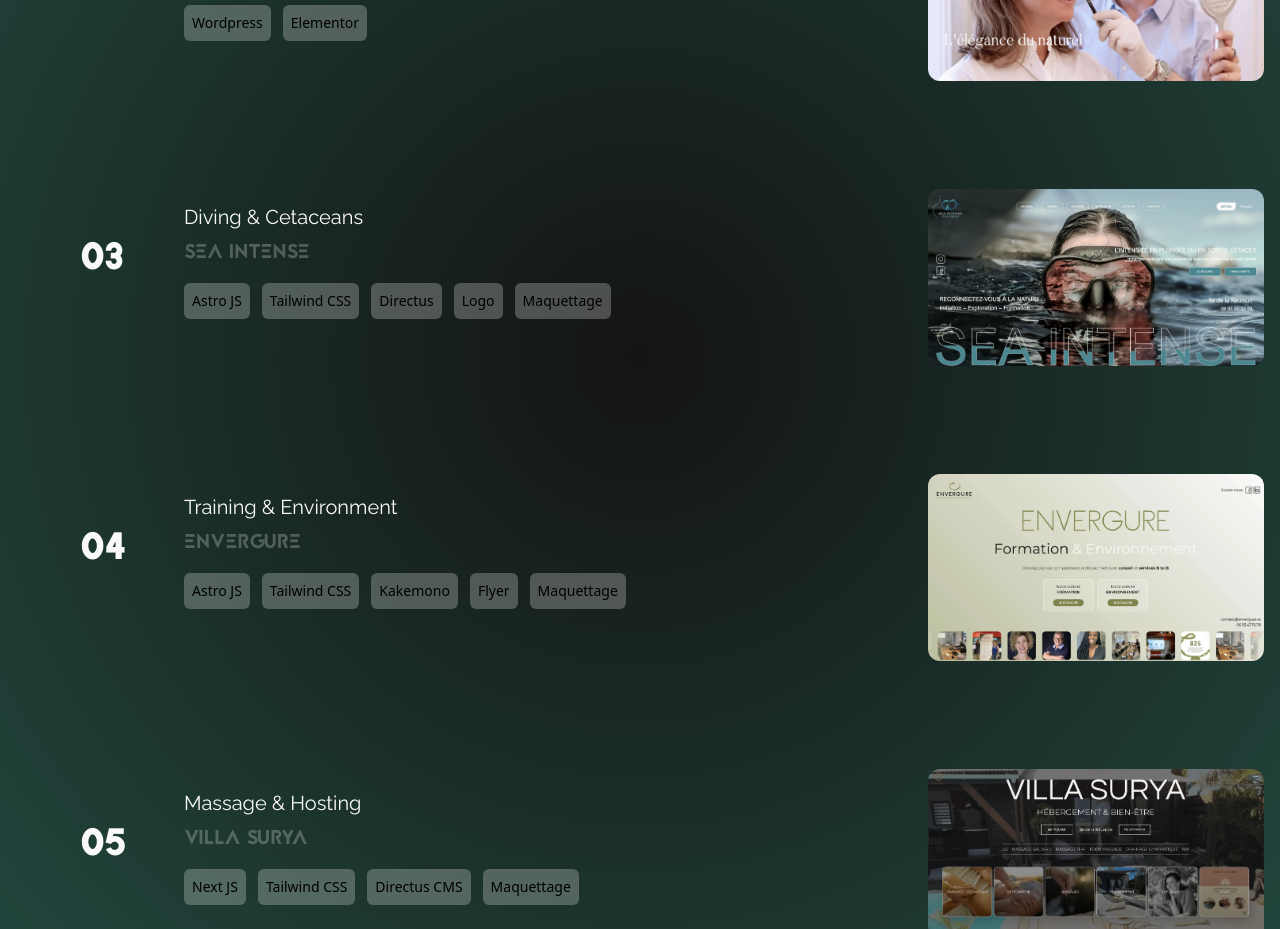
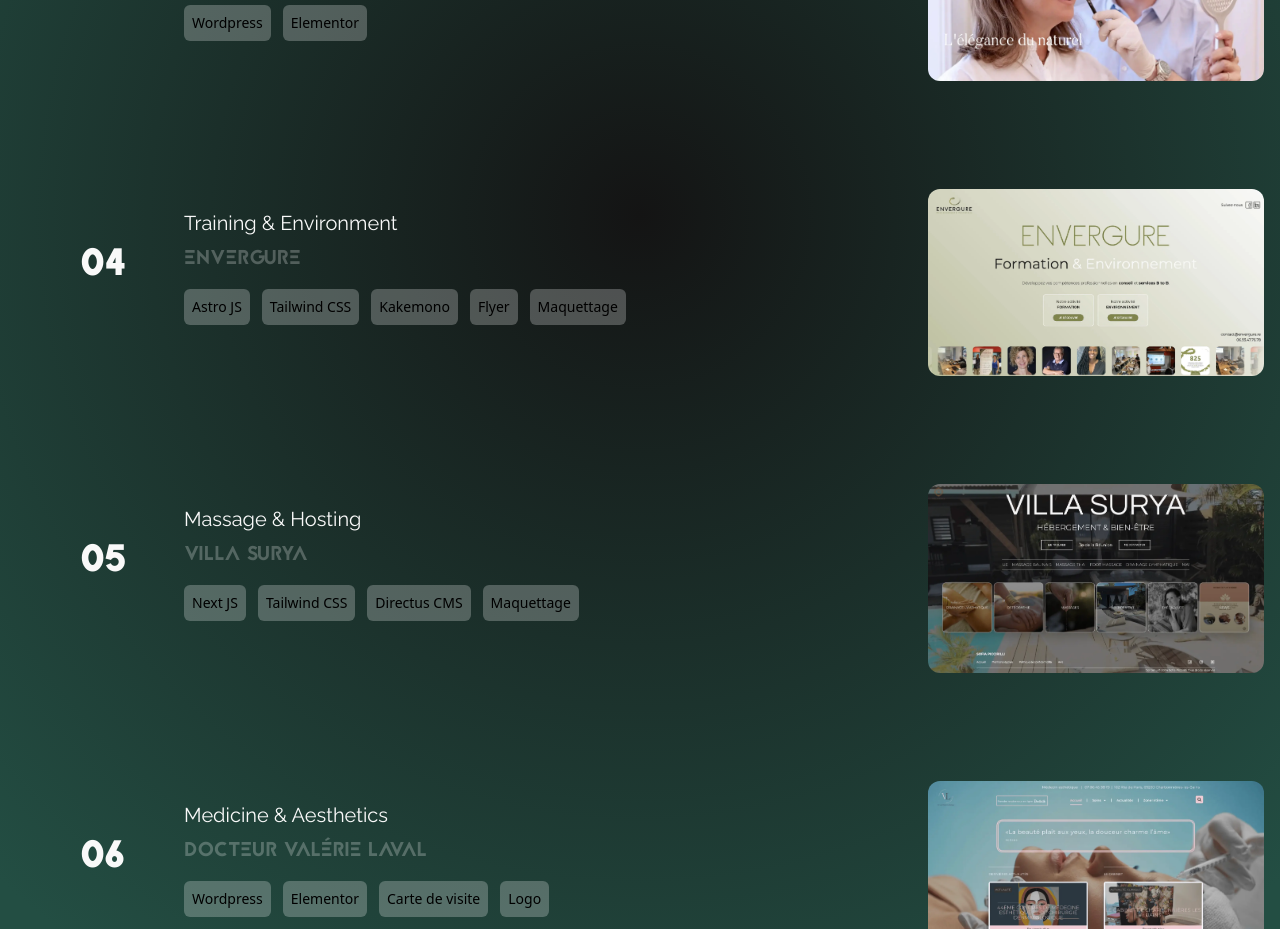
Before and after one commit to webcreatis/WC, a Next.js app: page / in a window 1280 px wide. Shown: the part 4020-4949 px from the top of the page. Built offline with nearby package versions, Linux system fonts and the light colour scheme.

Commit message:
WEBCREATIS > Remove sea intense data

```diff
--- a/app/components/ServicesSection.tsx
+++ b/app/components/ServicesSection.tsx
@@ -6,7 +6,7 @@
 import kakemonoPics from "../assets/images/Envergure-Kakemono.webp";
 import patriciaAuditPics from "../assets/images/patricia-accompagnement-canva-webcreatis.webp";
 import prestaPics from "../assets/images/presta-webcreatis.webp";
-import websitePics from "../assets/images/site-seaintense.webp";
+import websitePics from "../assets/images/run-mystery-reunion.webp";
 import socialNetworkPics from "../assets/images/social-network-webcreatis.webp";
 import ServiceBloc from "../ui/ServiceBloc";
 import TitleSection from "./TitleSection";
--- a/app/components/WorkSection.tsx
+++ b/app/components/WorkSection.tsx
@@ -3,7 +3,6 @@
 import vivierPics from "../assets/images/site-dr-julien-vivier.webp";
 import lavalPics from "../assets/images/site-dr-laval.webp";
 import envergurePics from "../assets/images/site-envergure.webp";
-import seaIntensePics from "../assets/images/site-seaintense.webp";
 import sofiaPics from "../assets/images/site-sofia-piccirilli.webp";
 import CardWork from "../ui/CardWork";
 import TitleSection from "./TitleSection";
@@ -42,7 +41,7 @@
             pics={vivierPics}
           />
         </li>
-        <li>
+        {/* <li>
           <CardWork
             title="Sea Intense"
             desc="Diving & Cetaceans"
@@ -56,7 +55,7 @@
             skillFive="Maquettage"
             pics={seaIntensePics}
           />
-        </li>
+        </li> */}
         <li>
           <CardWork
             title="Envergure"
```
